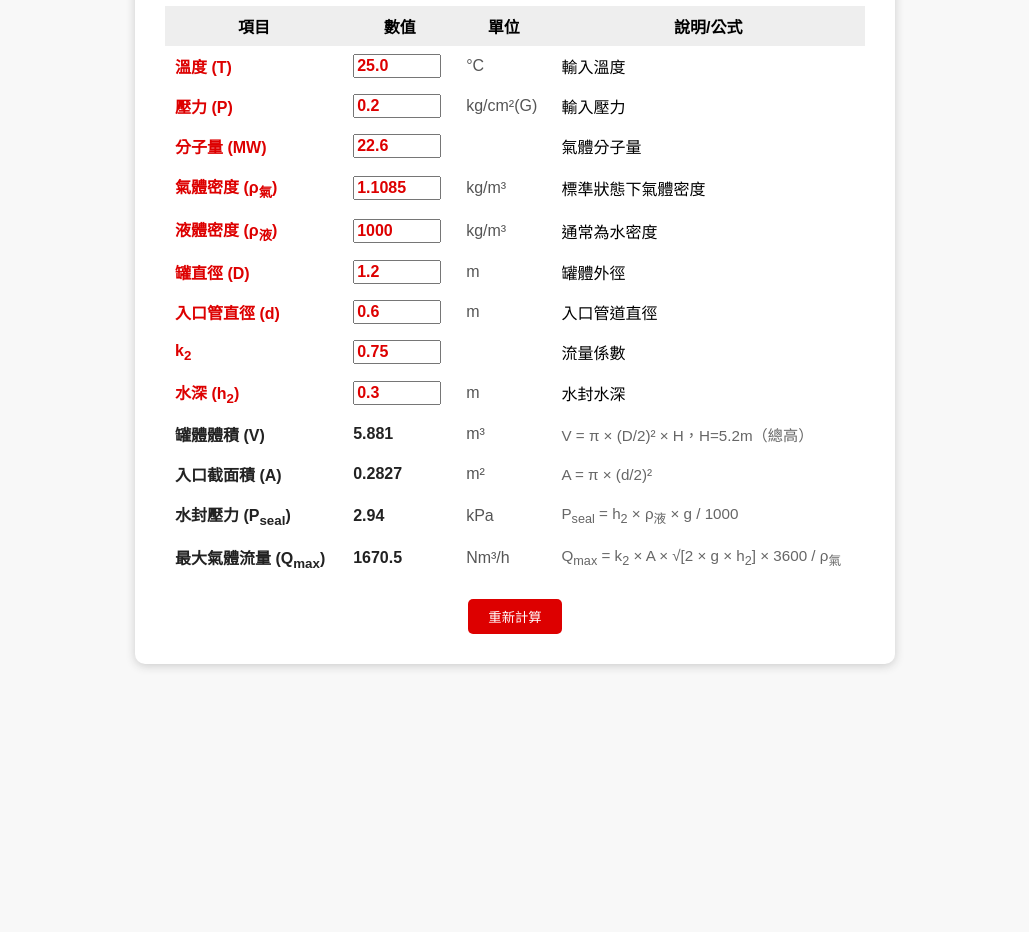
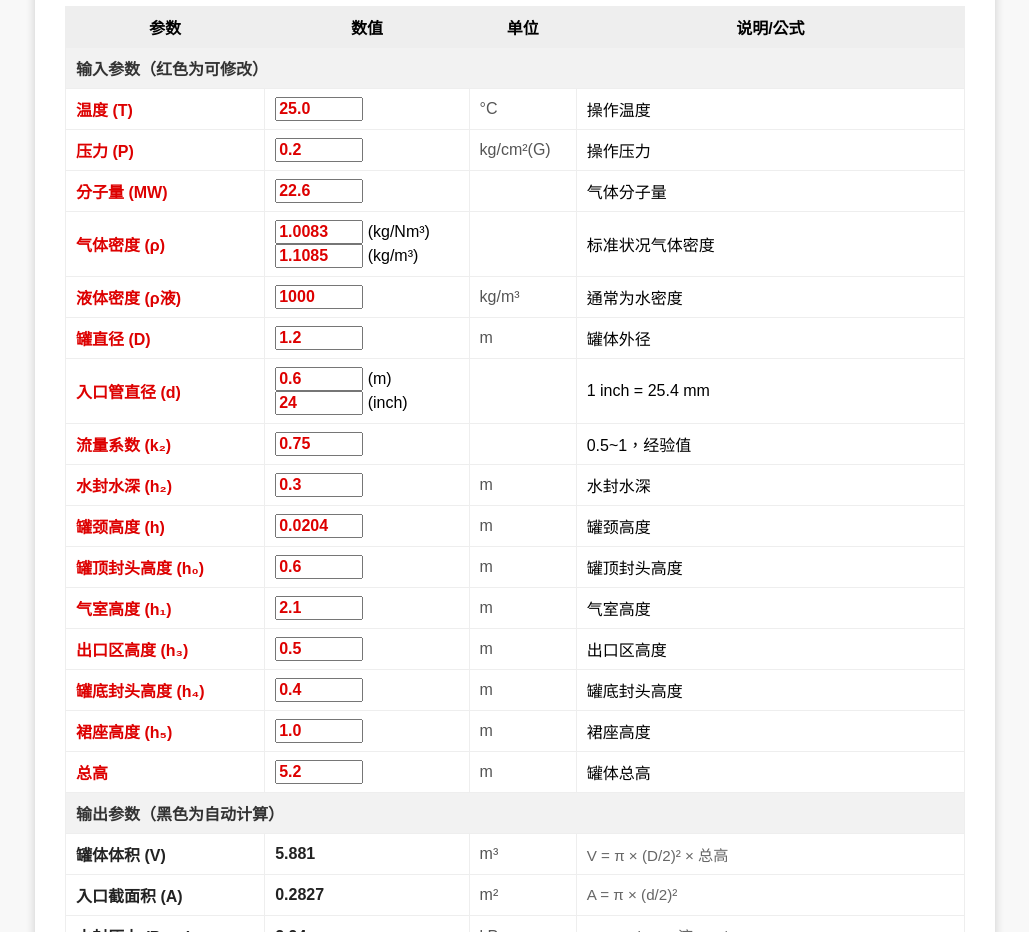
Before and after one commit to liualucky/tank3009, a plain HTML site: page index.html in a window 1280 px wide. Shown: the part 139-1071 px from the top of the page, without its empty margins (125-1154 px from the left). Before the commit the page ends 843 px from the top, so only its background shows below. Drawn offline with Linux system fonts and the light colour scheme.

Commit message:
Update index.html

```diff
--- a/index.html
+++ b/index.html
@@ -2,13 +2,13 @@
 <html lang="zh-Hant">
 <head>
   <meta charset="UTF-8">
-  <title>立式水封罐計算器</title>
+  <title>立式水封罐参数计算器</title>
   <style>
     body { font-family: "Microsoft JhengHei", Arial, sans-serif; background: #f8f8f8; }
-    .container { max-width: 700px; margin: 40px auto; background: #fff; border-radius: 10px; box-shadow: 0 2px 10px #ccc; padding: 30px; }
+    .container { max-width: 900px; margin: 40px auto; background: #fff; border-radius: 10px; box-shadow: 0 2px 10px #ccc; padding: 30px; }
     h2 { text-align: center; color: #333; }
     table { width: 100%; border-collapse: collapse; margin-top: 20px; }
-    th, td { padding: 8px 10px; }
+    th, td { padding: 8px 10px; border: 1px solid #eee; }
     th { background: #eee; }
     .input-label { color: #d00; font-weight: bold; }
     .input-box { color: #d00; font-weight: bold; width: 80px; font-size: 1em; }
@@ -18,145 +18,201 @@
     .formula { font-size: 0.95em; color: #666; }
     .btn { background: #d00; color: #fff; border: none; padding: 8px 20px; border-radius: 5px; cursor: pointer; }
     .btn:hover { background: #a00; }
+    .section-title { background: #f2f2f2; font-weight: bold; color: #333; }
   </style>
 </head>
 <body>
   <div class="container">
-    <h2>立式水封罐計算器</h2>
+    <h2>立式水封罐参数计算器</h2>
     <form id="sealTankForm" oninput="calculateResults()">
       <table>
         <tr>
-          <th>項目</th>
-          <th>數值</th>
-          <th>單位</th>
-          <th>說明/公式</th>
+          <th>参数</th>
+          <th>数值</th>
+          <th>单位</th>
+          <th>说明/公式</th>
         </tr>
-        <!-- Input Data -->
+        <tr><td colspan="4" class="section-title">输入参数（红色为可修改）</td></tr>
+        <!-- 输入参数 -->
         <tr>
-          <td class="input-label">溫度 (T)</td>
+          <td class="input-label">温度 (T)</td>
           <td><input type="number" step="0.1" id="tempC" class="input-box" value="25.0"></td>
           <td class="unit">°C</td>
-          <td>輸入溫度</td>
+          <td>操作温度</td>
         </tr>
         <tr>
-          <td class="input-label">壓力 (P)</td>
+          <td class="input-label">压力 (P)</td>
           <td><input type="number" step="0.01" id="pressure" class="input-box" value="0.2"></td>
           <td class="unit">kg/cm²(G)</td>
-          <td>輸入壓力</td>
+          <td>操作压力</td>
         </tr>
         <tr>
           <td class="input-label">分子量 (MW)</td>
           <td><input type="number" step="0.01" id="mw" class="input-box" value="22.6"></td>
           <td class="unit"></td>
-          <td>氣體分子量</td>
+          <td>气体分子量</td>
         </tr>
         <tr>
-          <td class="input-label">氣體密度 (ρ<sub>氣</sub>)</td>
-          <td><input type="number" step="0.0001" id="gasDensity" class="input-box" value="1.1085"></td>
-          <td class="unit">kg/m³</td>
-          <td>標準狀態下氣體密度</td>
+          <td class="input-label">气体密度 (ρ)</td>
+          <td>
+            <input type="number" step="0.0001" id="gasDensityNm3" class="input-box" value="1.0083"> (kg/Nm³)<br>
+            <input type="number" step="0.0001" id="gasDensity" class="input-box" value="1.1085"> (kg/m³)
+          </td>
+          <td class="unit"></td>
+          <td>标准状况气体密度</td>
         </tr>
         <tr>
-          <td class="input-label">液體密度 (ρ<sub>液</sub>)</td>
+          <td class="input-label">液体密度 (ρ液)</td>
           <td><input type="number" step="0.1" id="liquidDensity" class="input-box" value="1000"></td>
           <td class="unit">kg/m³</td>
-          <td>通常為水密度</td>
+          <td>通常为水密度</td>
         </tr>
         <tr>
-          <td class="input-label">罐直徑 (D)</td>
+          <td class="input-label">罐直径 (D)</td>
           <td><input type="number" step="0.01" id="tankDiameter" class="input-box" value="1.2"></td>
           <td class="unit">m</td>
-          <td>罐體外徑</td>
+          <td>罐体外径</td>
         </tr>
         <tr>
-          <td class="input-label">入口管直徑 (d)</td>
-          <td><input type="number" step="0.01" id="inletDiameter" class="input-box" value="0.6"></td>
-          <td class="unit">m</td>
-          <td>入口管道直徑</td>
+          <td class="input-label">入口管直径 (d)</td>
+          <td>
+            <input type="number" step="0.01" id="inletDiameter" class="input-box" value="0.6"> (m)<br>
+            <input type="number" step="0.01" id="inletDiameterInch" class="input-box" value="24"> (inch)
+          </td>
+          <td class="unit"></td>
+          <td>1 inch = 25.4 mm</td>
         </tr>
         <tr>
-          <td class="input-label">k<sub>2</sub></td>
+          <td class="input-label">流量系数 (k₂)</td>
           <td><input type="number" step="0.01" id="k2" class="input-box" value="0.75"></td>
           <td class="unit"></td>
-          <td>流量係數</td>
+          <td>0.5~1，经验值</td>
         </tr>
         <tr>
-          <td class="input-label">水深 (h<sub>2</sub>)</td>
+          <td class="input-label">水封水深 (h₂)</td>
           <td><input type="number" step="0.01" id="h2" class="input-box" value="0.3"></td>
           <td class="unit">m</td>
           <td>水封水深</td>
         </tr>
-        <!-- Output Data -->
         <tr>
-          <td class="output-label">罐體體積 (V)</td>
+          <td class="input-label">罐颈高度 (h)</td>
+          <td><input type="number" step="0.0001" id="neckHeight" class="input-box" value="0.0204"></td>
+          <td class="unit">m</td>
+          <td>罐颈高度</td>
+        </tr>
+        <tr>
+          <td class="input-label">罐顶封头高度 (h₀)</td>
+          <td><input type="number" step="0.01" id="h0" class="input-box" value="0.6"></td>
+          <td class="unit">m</td>
+          <td>罐顶封头高度</td>
+        </tr>
+        <tr>
+          <td class="input-label">气室高度 (h₁)</td>
+          <td><input type="number" step="0.01" id="h1" class="input-box" value="2.1"></td>
+          <td class="unit">m</td>
+          <td>气室高度</td>
+        </tr>
+        <tr>
+          <td class="input-label">出口区高度 (h₃)</td>
+          <td><input type="number" step="0.01" id="h3" class="input-box" value="0.5"></td>
+          <td class="unit">m</td>
+          <td>出口区高度</td>
+        </tr>
+        <tr>
+          <td class="input-label">罐底封头高度 (h₄)</td>
+          <td><input type="number" step="0.01" id="h4" class="input-box" value="0.4"></td>
+          <td class="unit">m</td>
+          <td>罐底封头高度</td>
+        </tr>
+        <tr>
+          <td class="input-label">裙座高度 (h₅)</td>
+          <td><input type="number" step="0.01" id="h5" class="input-box" value="1.0"></td>
+          <td class="unit">m</td>
+          <td>裙座高度</td>
+        </tr>
+        <tr>
+          <td class="input-label">总高</td>
+          <td><input type="number" step="0.01" id="totalHeight" class="input-box" value="5.2"></td>
+          <td class="unit">m</td>
+          <td>罐体总高</td>
+        </tr>
+
+        <tr><td colspan="4" class="section-title">输出参数（黑色为自动计算）</td></tr>
+        <!-- 输出参数 -->
+        <tr>
+          <td class="output-label">罐体体积 (V)</td>
           <td class="output-value" id="tankVolume">-</td>
           <td class="unit">m³</td>
-          <td class="formula">V = π × (D/2)² × H，H=5.2m（總高）</td>
+          <td class="formula">V = π × (D/2)² × 总高</td>
         </tr>
         <tr>
-          <td class="output-label">入口截面積 (A)</td>
+          <td class="output-label">入口截面积 (A)</td>
           <td class="output-value" id="inletArea">-</td>
           <td class="unit">m²</td>
           <td class="formula">A = π × (d/2)²</td>
         </tr>
         <tr>
-          <td class="output-label">水封壓力 (P<sub>seal</sub>)</td>
+          <td class="output-label">水封压力 (P<sub>seal</sub>)</td>
           <td class="output-value" id="sealPressure">-</td>
           <td class="unit">kPa</td>
-          <td class="formula">P<sub>seal</sub> = h<sub>2</sub> × ρ<sub>液</sub> × g / 1000</td>
+          <td class="formula">P<sub>seal</sub> = h₂ × ρ液 × g / 1000</td>
         </tr>
         <tr>
-          <td class="output-label">最大氣體流量 (Q<sub>max</sub>)</td>
+          <td class="output-label">最大气体流量 (Q<sub>max</sub>)</td>
           <td class="output-value" id="maxGasFlow">-</td>
           <td class="unit">Nm³/h</td>
-          <td class="formula">Q<sub>max</sub> = k<sub>2</sub> × A × √[2 × g × h<sub>2</sub>] × 3600 / ρ<sub>氣</sub></td>
+          <td class="formula">Q<sub>max</sub> = k₂ × A × √[2 × g × h₂] × 3600 / ρ(kg/m³)</td>
         </tr>
       </table>
       <div style="text-align:center; margin-top:20px;">
-        <button type="button" class="btn" onclick="calculateResults()">重新計算</button>
+        <button type="button" class="btn" onclick="calculateResults()">重新计算</button>
       </div>
     </form>
   </div>
   <script>
     function calculateResults() {
-      // 讀取 input
+      // 读取输入
       const tempC = parseFloat(document.getElementById('tempC').value);
       const pressure = parseFloat(document.getElementById('pressure').value);
       const mw = parseFloat(document.getElementById('mw').value);
+      const gasDensityNm3 = parseFloat(document.getElementById('gasDensityNm3').value);
       const gasDensity = parseFloat(document.getElementById('gasDensity').value);
       const liquidDensity = parseFloat(document.getElementById('liquidDensity').value);
       const tankDiameter = parseFloat(document.getElementById('tankDiameter').value);
       const inletDiameter = parseFloat(document.getElementById('inletDiameter').value);
+      const inletDiameterInch = parseFloat(document.getElementById('inletDiameterInch').value);
       const k2 = parseFloat(document.getElementById('k2').value);
       const h2 = parseFloat(document.getElementById('h2').value);
+      const neckHeight = parseFloat(document.getElementById('neckHeight').value);
+      const h0 = parseFloat(document.getElementById('h0').value);
+      const h1 = parseFloat(document.getElementById('h1').value);
+      const h3 = parseFloat(document.getElementById('h3').value);
+      const h4 = parseFloat(document.getElementById('h4').value);
+      const h5 = parseFloat(document.getElementById('h5').value);
+      const totalHeight = parseFloat(document.getElementById('totalHeight').value);
 
-      // 常數
+      // 常数
       const pi = Math.PI;
       const g = 9.80665; // m/s²
 
-      // 計算
-      // 1. 罐體體積 V = π × (D/2)² × H
-      const tankHeight = 5.2; // 固定總高
-      const tankVolume = pi * Math.pow(tankDiameter/2, 2) * tankHeight;
+      // 罐体体积 V = π × (D/2)² × 总高
+      const tankVolume = pi * Math.pow(tankDiameter/2, 2) * totalHeight;
 
-      // 2. 入口截面積 A = π × (d/2)²
+      // 入口截面积 A = π × (d/2)²
       const inletArea = pi * Math.pow(inletDiameter/2, 2);
 
-      // 3. 水封壓力 P_seal = h2 × ρ_液 × g / 1000 (kPa)
+      // 水封压力 P_seal = h2 × ρ液 × g / 1000 (kPa)
       const sealPressure = h2 * liquidDensity * g / 1000;
 
-      // 4. 最大氣體流量 Q_max = k2 × A × sqrt(2 × g × h2) × 3600 / ρ_氣
-      // 單位換算: m³/s → Nm³/h
+      // 最大气体流量 Qmax = k2 × A × sqrt(2 × g × h2) × 3600 / ρ(kg/m³)
       const maxGasFlow = k2 * inletArea * Math.sqrt(2 * g * h2) * 3600 / gasDensity;
 
-      // 輸出
-      document.getElementById('tankVolume').innerText = tankVolume.toFixed(3);
-      document.getElementById('inletArea').innerText = inletArea.toFixed(4);
-      document.getElementById('sealPressure').innerText = sealPressure.toFixed(2);
-      document.getElementById('maxGasFlow').innerText = maxGasFlow.toFixed(1);
+      // 输出
+      document.getElementById('tankVolume').innerText = isNaN(tankVolume) ? '-' : tankVolume.toFixed(3);
+      document.getElementById('inletArea').innerText = isNaN(inletArea) ? '-' : inletArea.toFixed(4);
+      document.getElementById('sealPressure').innerText = isNaN(sealPressure) ? '-' : sealPressure.toFixed(2);
+      document.getElementById('maxGasFlow').innerText = isNaN(maxGasFlow) ? '-' : maxGasFlow.toFixed(1);
     }
-
-    // 頁面載入時自動計算
     window.onload = calculateResults;
   </script>
 </body>
```
